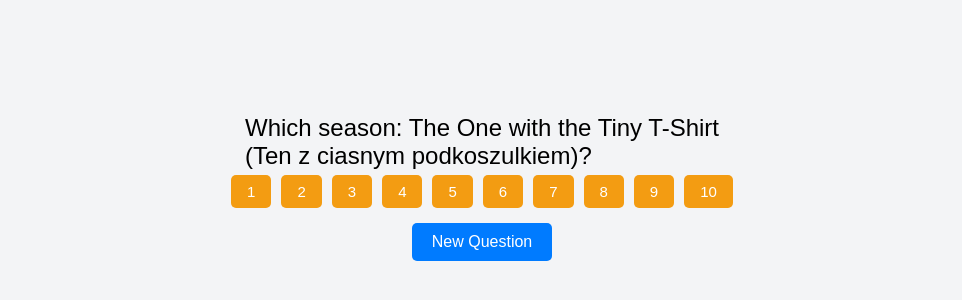
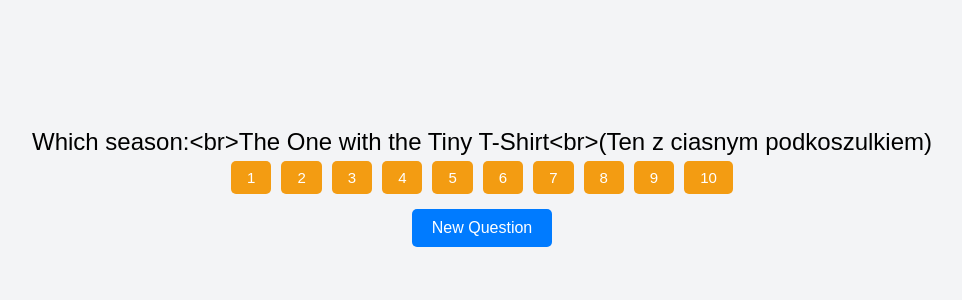
Before and after one commit to misadows/friends-game, a plain HTML site: page index.html in a window 1280 px wide. Shown: the part 206-506 px from the top of the page, without its empty margins (158-1120 px from the left). Drawn offline with Linux system fonts and the light colour scheme.

Commit message:
Update index.html

```diff
--- a/index.html
+++ b/index.html
@@ -95,7 +95,7 @@
 
         function initializeGame() {
             selectedEpisode = pickRandomEpisode();
-            document.getElementById('episodeTitle').innerText = "Which season: " + selectedEpisode.title_english + "\n(" + selectedEpisode.title + ")?";
+            document.getElementById('episodeTitle').innerText = "Which season:<br>" + selectedEpisode.title_english + "<br>(" + selectedEpisode.title + ")";
         }
         function pickRandomEpisode() {
             return episodes[Math.floor(Math.random() * episodes.length)];
```
